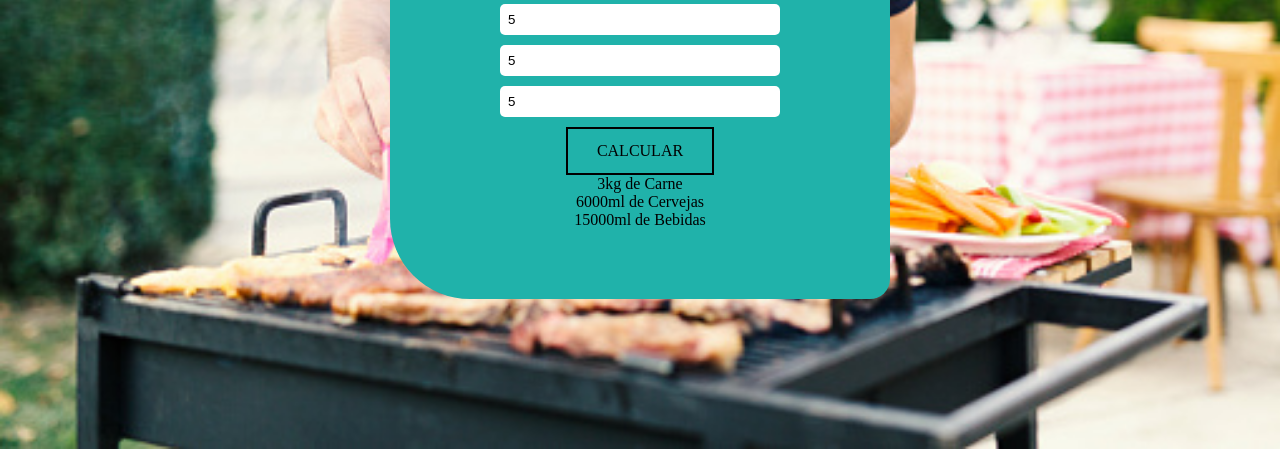
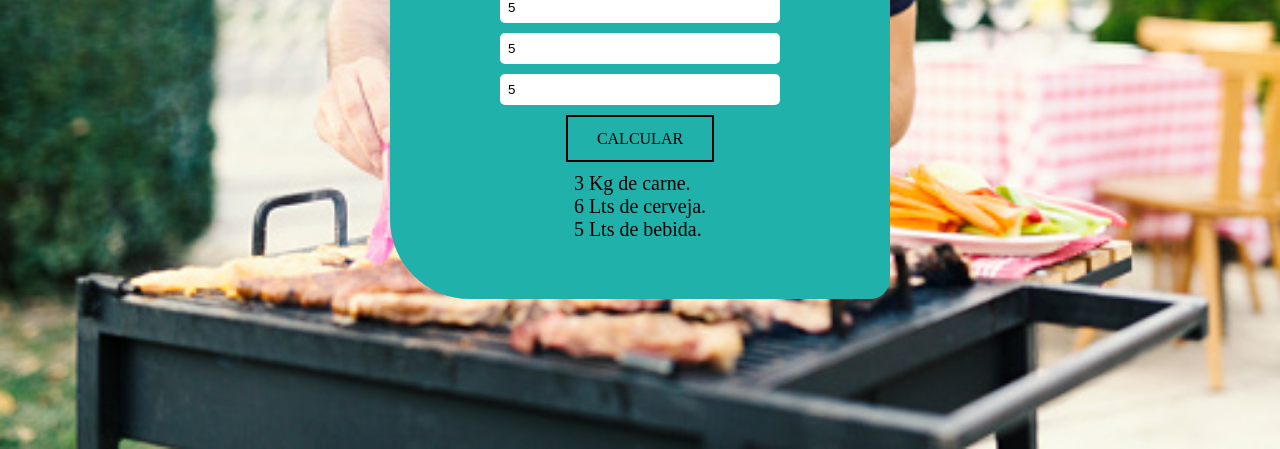
Before and after one commit to BrenoVital/Churrascometro, a plain HTML site: page index.html in a window 1280 px wide. Both pictures are taken after typing "5", "5", "5" into the empty fields and a click on the button "CALCULAR". Shown: the part 351-800 px from the top of the page. Drawn offline with Linux system fonts and the light colour scheme.

Commit message:
Add files via upload

```diff
--- a/Assets/CSS/style.css
+++ b/Assets/CSS/style.css
@@ -1,10 +1,10 @@
-*{
+* {
   box-sizing: border-box;
   margin: 0;
   padding: 0;
 }
 
-body{
+body {
   background-image: url(/Assets/Images/fundb.jpg);
   position: relative;
   height: 100vh;
@@ -16,7 +16,7 @@ body{
   background-position: bottom;
 }
 
-.container{
+.container {
   width: 500px;
   height: 500px;
   text-align: center;
@@ -30,13 +30,13 @@ body{
   border-radius: 20px 80px;
 }
 
-.container h1{
+.container h1 {
   font-size: 48px;
   color: white;
   margin-bottom: 20px;
 }
 
-input{
+input {
   width: 280px;
   padding: 8px;
   margin: 5px 0;
@@ -60,7 +60,7 @@ button {
   font-family: inherit;
   color: black;
   cursor: pointer;
- }
+}
 
  button::before {
   content: '';
@@ -74,12 +74,20 @@ button {
   transition: .5s ease;
   display: block;
   z-index: -1;
- }
+}
 
  button:hover::before {
   width: 105%;
- }
+}
 
  button:hover {
   color: #111;
- }
+}
+
+#resultado {
+  font-size: 20px;
+  margin-top: 10px;
+  color: black;
+  padding: 0;
+  text-align: justify;
+}
--- a/Assets/JS/script.js
+++ b/Assets/JS/script.js
@@ -16,15 +16,14 @@ function calcular() {
   let adultos = inputAdultos.value;
   let criancas = inputCriancas.value;
   let duracao = inputDuracao.value;
-  // let carne = carnePP(duracao)
 
   let qntTotalCarne = carnePP(duracao) * adultos + (carnePP(duracao) / 2 * criancas);
   let qntTotalCerveja = cervejaPP(duracao) * adultos;
-  let qntTotalBebidas = bebidasPP(duracao) * adultos + (bebidasPP(duracao) / 2 * criancas);
+  let qntTotalBebidas = bebidasPP(duracao) * criancas;
 
-  resultado.innerHTML = `<p>${qntTotalCarne/1000}kg de Carne</p>`
-  resultado.innerHTML += `<p>${qntTotalCerveja}ml de Cervejas</p>`
-  resultado.innerHTML += `<p>${qntTotalBebidas}ml de Bebidas</p>`
+  resultado.innerHTML = `<p>${qntTotalCarne/1000} Kg de carne.</p>`
+  resultado.innerHTML += `<p>${qntTotalCerveja/1000} Lts de cerveja.</p>`
+  resultado.innerHTML += `<p>${qntTotalBebidas/1000} Lts de bebida.</p>`
 }
 
 function carnePP(duracao){
@@ -50,6 +49,6 @@ function bebidasPP(duracao){
     return 1500;
   }
   else{
-    return 2000;
+    return 1000;
   }
 }
```
